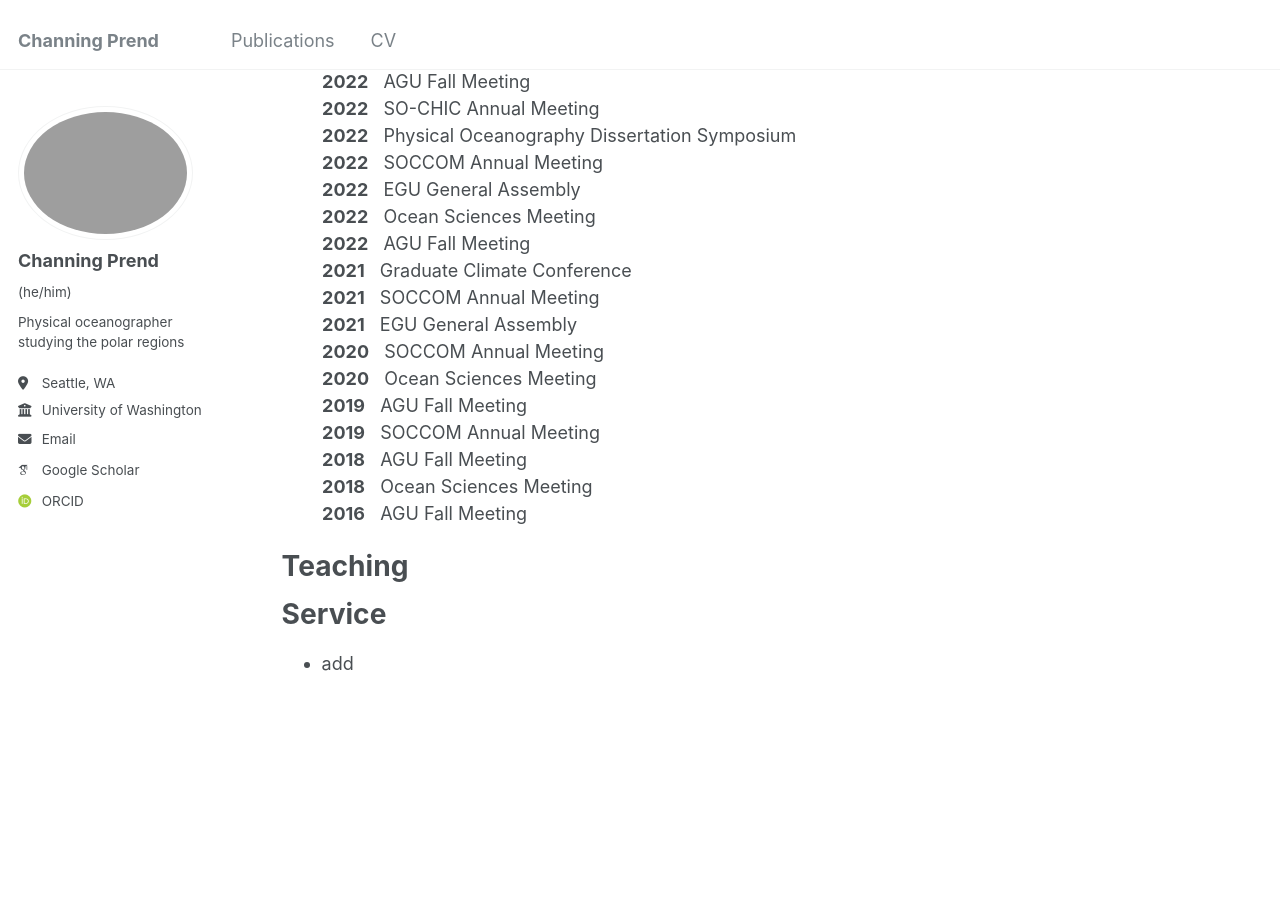
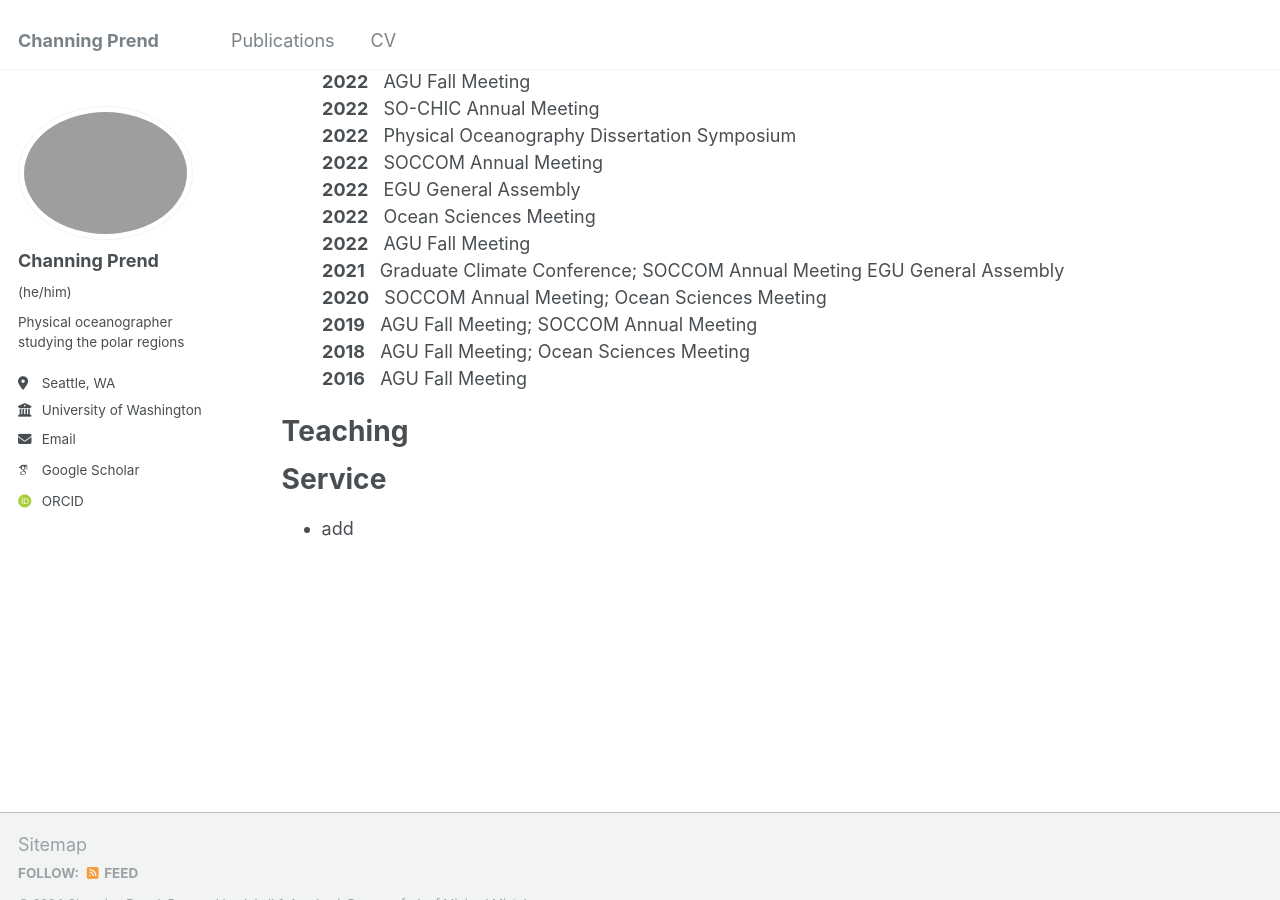
Before and after one commit to cprend/cprend.github.io, a Jekyll site: the page built from _pages/cv.md, in a window 1280 px wide and 900 px high, scrolled down 1481 px. Built offline with Jekyll 4.4.1, drawn with Linux system fonts in a browser that asks for light colours; some web fonts are replaced.

Commit message:
Update cv.md

```diff
--- a/_pages/cv.md
+++ b/_pages/cv.md
@@ -68,15 +68,10 @@ Presentations
 &nbsp;&nbsp;&nbsp;&nbsp;&nbsp;&nbsp;&nbsp;&nbsp;**2022** &nbsp;&nbsp;EGU General Assembly<br>
 &nbsp;&nbsp;&nbsp;&nbsp;&nbsp;&nbsp;&nbsp;&nbsp;**2022** &nbsp;&nbsp;Ocean Sciences Meeting<br>
 &nbsp;&nbsp;&nbsp;&nbsp;&nbsp;&nbsp;&nbsp;&nbsp;**2022** &nbsp;&nbsp;AGU Fall Meeting<br>
-&nbsp;&nbsp;&nbsp;&nbsp;&nbsp;&nbsp;&nbsp;&nbsp;**2021** &nbsp;&nbsp;Graduate Climate Conference<br>
-&nbsp;&nbsp;&nbsp;&nbsp;&nbsp;&nbsp;&nbsp;&nbsp;**2021** &nbsp;&nbsp;SOCCOM Annual Meeting<br>
-&nbsp;&nbsp;&nbsp;&nbsp;&nbsp;&nbsp;&nbsp;&nbsp;**2021** &nbsp;&nbsp;EGU General Assembly<br>
-&nbsp;&nbsp;&nbsp;&nbsp;&nbsp;&nbsp;&nbsp;&nbsp;**2020** &nbsp;&nbsp;SOCCOM Annual Meeting<br>
-&nbsp;&nbsp;&nbsp;&nbsp;&nbsp;&nbsp;&nbsp;&nbsp;**2020** &nbsp;&nbsp;Ocean Sciences Meeting<br>
-&nbsp;&nbsp;&nbsp;&nbsp;&nbsp;&nbsp;&nbsp;&nbsp;**2019** &nbsp;&nbsp;AGU Fall Meeting<br>
-&nbsp;&nbsp;&nbsp;&nbsp;&nbsp;&nbsp;&nbsp;&nbsp;**2019** &nbsp;&nbsp;SOCCOM Annual Meeting<br>
-&nbsp;&nbsp;&nbsp;&nbsp;&nbsp;&nbsp;&nbsp;&nbsp;**2018** &nbsp;&nbsp;AGU Fall Meeting<br>
-&nbsp;&nbsp;&nbsp;&nbsp;&nbsp;&nbsp;&nbsp;&nbsp;**2018** &nbsp;&nbsp;Ocean Sciences Meeting<br>
+&nbsp;&nbsp;&nbsp;&nbsp;&nbsp;&nbsp;&nbsp;&nbsp;**2021** &nbsp;&nbsp;Graduate Climate Conference; SOCCOM Annual Meeting EGU General Assembly<br>
+&nbsp;&nbsp;&nbsp;&nbsp;&nbsp;&nbsp;&nbsp;&nbsp;**2020** &nbsp;&nbsp;SOCCOM Annual Meeting; Ocean Sciences Meeting<br>
+&nbsp;&nbsp;&nbsp;&nbsp;&nbsp;&nbsp;&nbsp;&nbsp;**2019** &nbsp;&nbsp;AGU Fall Meeting; SOCCOM Annual Meeting<br>
+&nbsp;&nbsp;&nbsp;&nbsp;&nbsp;&nbsp;&nbsp;&nbsp;**2018** &nbsp;&nbsp;AGU Fall Meeting; Ocean Sciences Meeting<br>
 &nbsp;&nbsp;&nbsp;&nbsp;&nbsp;&nbsp;&nbsp;&nbsp;**2016** &nbsp;&nbsp;AGU Fall Meeting<br>
 
 Teaching
```
